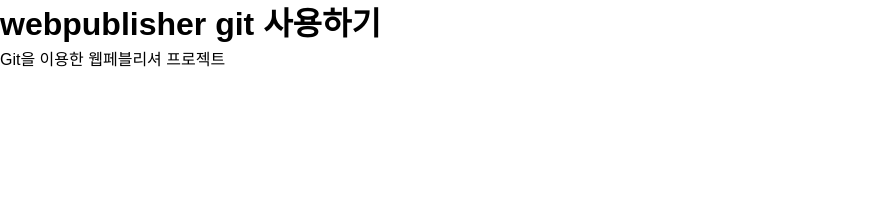
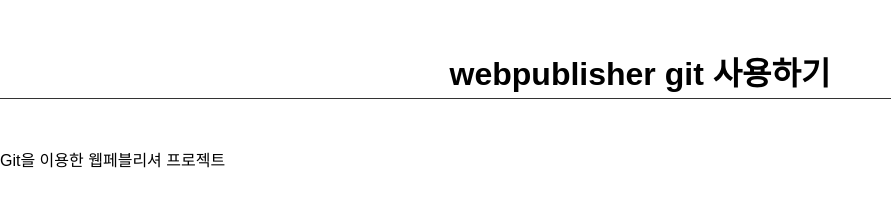
Before and after one commit to seonmichoi/seonmichoi.github.io, a plain HTML site: page index.html in a window 1280 px wide. Shown: the whole page, without its empty margins (0-891 px from the left). Drawn offline with Linux system fonts and the light colour scheme.

Commit message:
기본 헤더라인 스타일 추가

```diff
--- a/css/main.css
+++ b/css/main.css
@@ -2,3 +2,4 @@
 * {margin:0;padding:0;}
 body {font:normal 16px/1.5 arial,dotum;}
 img {background:none;}
+h1 {text-align:center; margin:50px auto;border-bottom:1px solid #333;}
```
